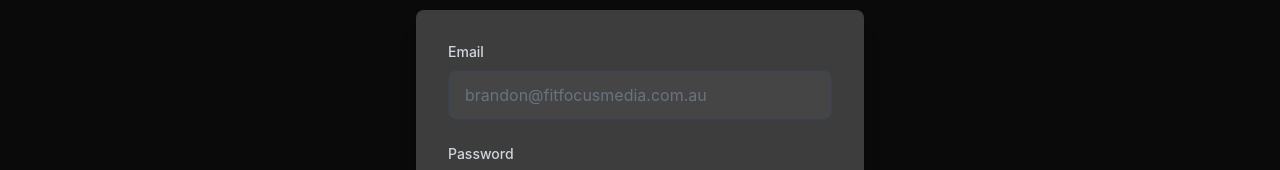
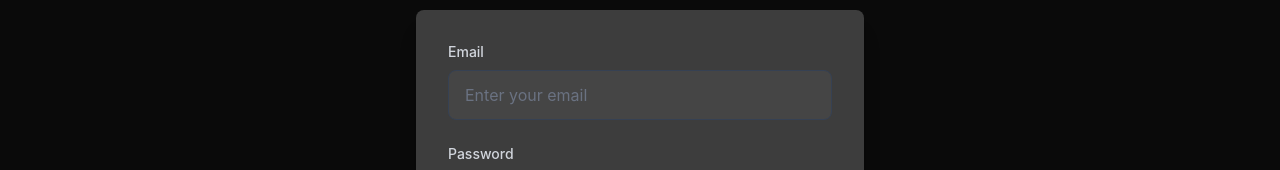
Before and after one commit to FitFocusMedia/ffm-website, a React (Vite) app: page /#/portal in a window 1280 px wide. Shown: the part 349-519 px from the top of the page. Built offline with nearby package versions, Linux system fonts and the light colour scheme.

Commit message:
Remove email from login placeholder

```diff
--- a/src/components/portal/LoginPage.jsx
+++ b/src/components/portal/LoginPage.jsx
@@ -46,7 +46,7 @@ export default function LoginPage() {
                 onChange={(e) => setEmail(e.target.value)}
                 required
                 className="w-full px-4 py-3 bg-dark-800 border border-gray-700 rounded-lg text-white placeholder-gray-500 focus:outline-none focus:ring-2 focus:ring-blue-500 focus:border-transparent"
-                placeholder="brandon@fitfocusmedia.com.au"
+                placeholder="Enter your email"
               />
             </div>
 
```
